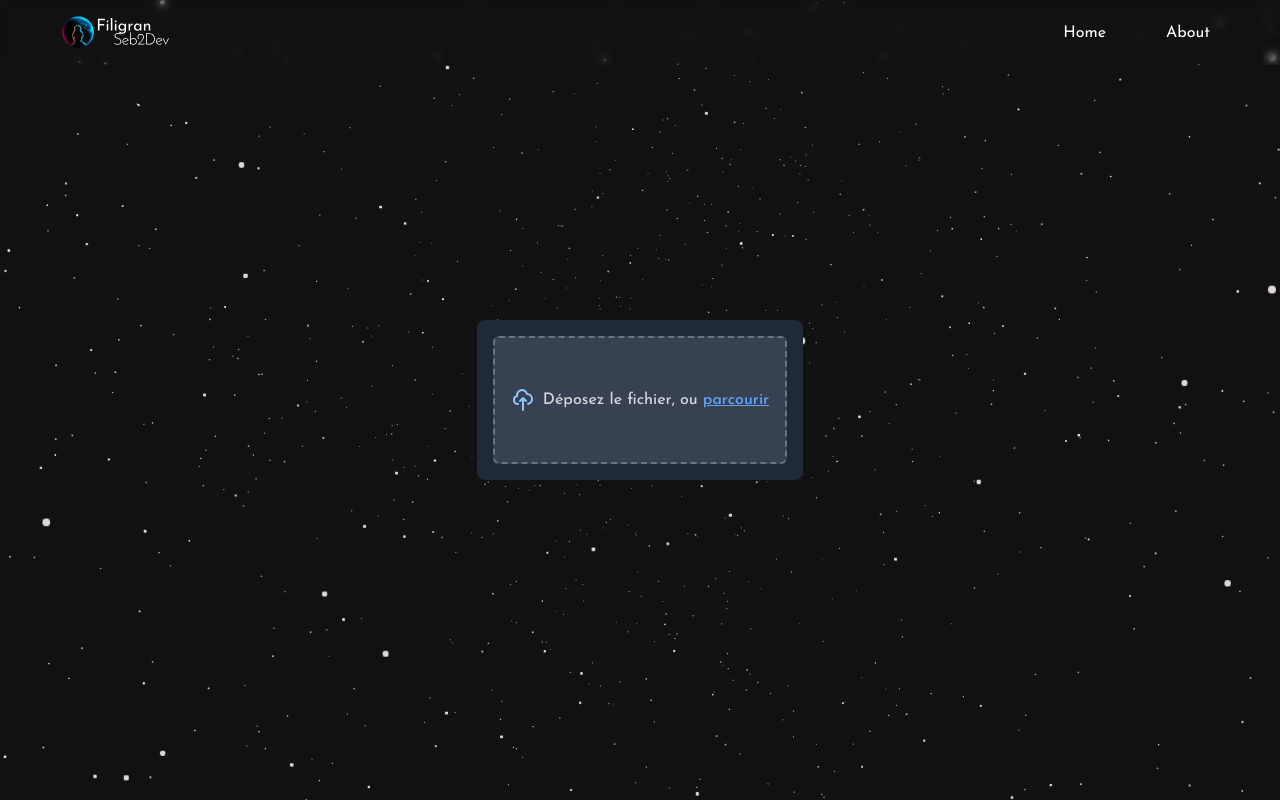
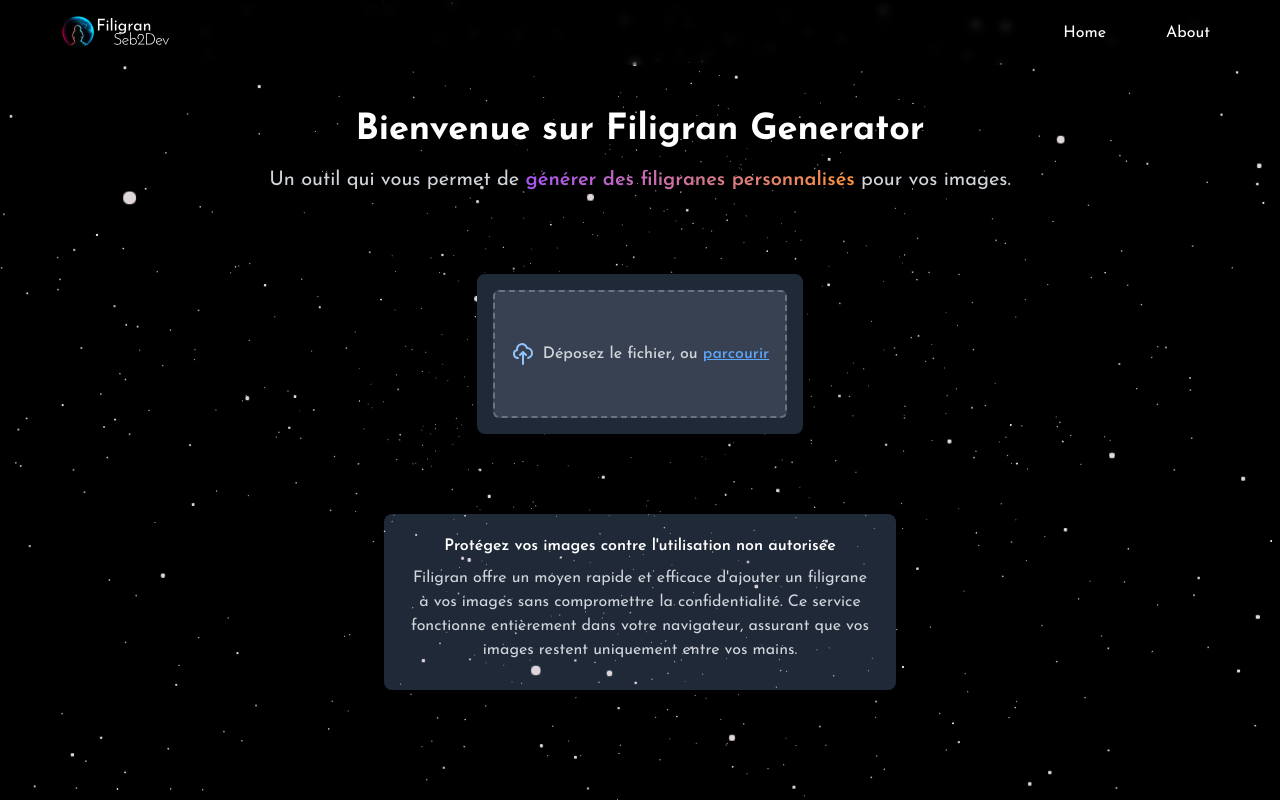
Before and after one commit to Nothelsel/IAProof-Watermarker, a Next.js app: page / in a window 1280 px wide. Shown: the top 800 px of the page. Built offline with nearby package versions, Linux system fonts and the light colour scheme.

Commit message:
Update: robots.txt, design, opengraph

```diff
--- a/app/layout.tsx
+++ b/app/layout.tsx
@@ -8,18 +8,32 @@ import Footer from "@/components/Footer";
 const inter = Inter({ subsets: ["latin"] });
 
 export const metadata: Metadata = {
-  metadataBase: new URL(
-    "https://seb2dev.com"
-  ),
-  title: "Filigran Seb2Dev",
-  description: "Initialement developpé par Ibrahim Memon, modifié par Sébastien Drouot",
-  keywords: ["Developer", "Portfolio", "Developer Portflio", "Sébastien Drouot", "Fullstack", "Backend", "Frontend", "Angular", "Freelance", "seb2dev.com", "seb2dev.fr", "seb2dev"],
+  metadataBase: new URL("https://filigran.seb2dev.com"),
+  title: "Filigran - Sécurisez vos images avec un filigrane personnalisé",
+  description: "Protégez vos images contre l'utilisation non autorisée avec Filigran, l'outil de filigranage intuitif et robuste créé par Sébastien Drouot, alias Seb2Dev. Utilisez des filigranes personnalisés pour ajouter une couche de sécurité et maintenir la confidentialité de vos créations visuelles.",
+  keywords: [
+    "Filigrane", "Générateur de filigrane", "Sécurité d'image", "Confidentialité",
+    "Développeur Fullstack", "Développement Backend", "Développement Frontend",
+    "Angular", "Freelance", "Seb2Dev"
+  ],
   openGraph: {
-    title: "Sébastien Drouot",
-    description: "Software Engineer / Fullstack Developer",
-    images: "/OpenGraph.png",
+    title: "Filigran - Générateur de filigrane avancé par Seb2Dev",
+    description: "Filigran aide les créateurs à protéger leurs images avec des filigranes personnalisés et résistants à l'IA, conçus pour les professionnels et les passionnés.",
+    images: [
+      {
+        url: "https://filigran.seb2dev.com/OpenGraph.png",
+        width: 1200,
+        height: 630,
+        alt: "Aperçu de Filigran - Générateur de filigrane",
+      },
+    ],
+    siteName: "Filigran",
+  },
+  twitter: {
+    site: "@seb2dev_",
   },
 };
+
 
 export default function RootLayout({
   children,
@@ -28,7 +42,7 @@ export default function RootLayout({
 }) {
   return (
     <html lang="fr">
-      <body className={`${inter.className} bg-[#111] overflow-y-scroll overflow-x-hidden`}>
+      <body className={`${inter.className} bg-black overflow-y-scroll overflow-x-hidden`}>
         <StarsCanvas />
         <Navbar />
         {children}
--- a/components/Banner.tsx
+++ b/components/Banner.tsx
@@ -8,12 +8,12 @@ const Banner = () => {
   const [uploadedImage, setUploadedImage] = useState(null as string | null);
   const [watermarkedImage, setWatermarkedImage] = useState(null as string | null);
 
-  const handleImageUpload = (image:string) => {
+  const handleImageUpload = (image: string) => {
     setUploadedImage(image);
     setWatermarkedImage(null); // Réinitialiser l'image filigranée
   };
 
-  const handleWatermarkApplied = (image:string) => {
+  const handleWatermarkApplied = (image: string) => {
     setWatermarkedImage(image); // Mettre à jour avec l'image filigranée
   };
 
@@ -30,9 +30,21 @@ const Banner = () => {
     link.click();
     document.body.removeChild(link);
   }
+  return (
+    <div className="flex flex-col items-center justify-center min-h-screen space-y-20">
+      {!uploadedImage && (
+      <div className="text-center">
+        <h1 className="text-4xl font-bold text-white mb-4">
+          Bienvenue sur Filigran Generator
+        </h1>
+        <p className="text-xl text-gray-300">
+          Un outil qui vous permet de <span className="text-transparent font-semibold bg-clip-text bg-gradient-to-r from-purple-500 to-orange-400">
+          générer des filigranes personnalisés
+          </span> pour vos images.
+        </p>
+      </div>)}
 
-  return (
-    <div className="flex flex-row items-center justify-center px-20 z-[20] min-h-screen">
+      <div className="flex flex-row items-center justify-center z-[20]">
         <div className="flex flex-col justify-center text-center">
           {uploadedImage && (
             <div className="relative max-w-2xl mt-4">
@@ -45,10 +57,10 @@ const Banner = () => {
               </div>
               <div className="absolute top-10 right-0 p-2">
                 <button onClick={handleDownloadImage} className="text-white bg-blue-600 hover:bg-blue-700 rounded-full p-1">
-                  <Image src="/download.svg" height={25} width={25}  alt="download" />
+                  <Image src="/download.svg" height={25} width={25} alt="download" />
                 </button>
               </div>
-            <img src={watermarkedImage || uploadedImage} alt="Uploaded" className="rounded-lg bg-gray-700 border border-gray-500" />
+              <img src={watermarkedImage || uploadedImage} alt="Uploaded" className="rounded-lg bg-gray-700 border border-gray-500 w-full h-auto object-contain"  />
               <Watermarker base64Image={uploadedImage} onWatermarkApplied={handleWatermarkApplied} />
             </div>
           )}
@@ -57,7 +69,21 @@ const Banner = () => {
           )}
         </div>
       </div>
+      {!uploadedImage && (
+      <div className="bg-gray-800 px-6 py-5 rounded-lg shadow-lg max-w-lg text-center mt-4">
+        <h2 className="text-md text-white font-semibold mb-2">
+          Protégez vos images contre l'utilisation non autorisée
+        </h2>
+        <p className="text-gray-300 mb-2">
+          Filigran offre un moyen rapide et efficace d'ajouter un filigrane à vos images sans compromettre la confidentialité. Ce service fonctionne entièrement dans votre navigateur, assurant que vos images restent uniquement entre vos mains.
+        </p>
+      </div>
+      )}
+
+    </div>
   );
-};
+}
+
+
 
 export default Banner;
--- a/components/main/StarsBackground.tsx
+++ b/components/main/StarsBackground.tsx
@@ -10,8 +10,8 @@ const StarBackground = (props: any) => {
   const ref = useRef() as any
   const [sphere] = useState(() => random.inSphere(new Float32Array(5000), { radius: 1.5 }))
   useFrame((state, delta) => {
-    ref.current.rotation.x -= delta / 10
-    ref.current.rotation.y -= delta / 15
+    ref.current.rotation.x -= delta / 20
+    ref.current.rotation.y -= delta / 30
   })
   return (
     <group rotation={[0, 0, Math.PI / 4]}>
```
Also changed, not shown: app/robots.txt (added). Lines whose indentation alone changed are shown as unchanged.
